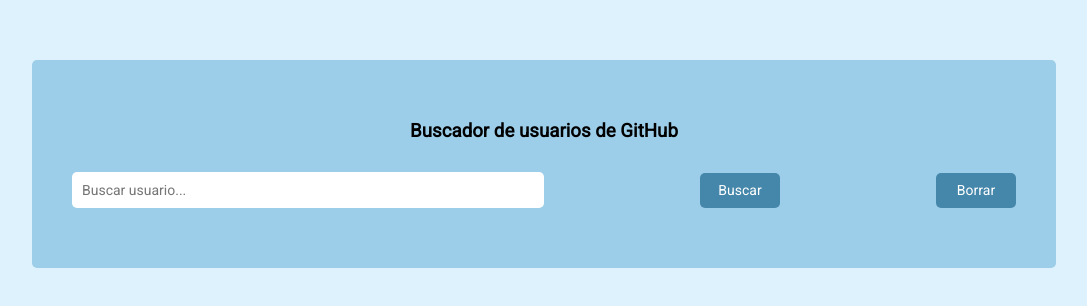
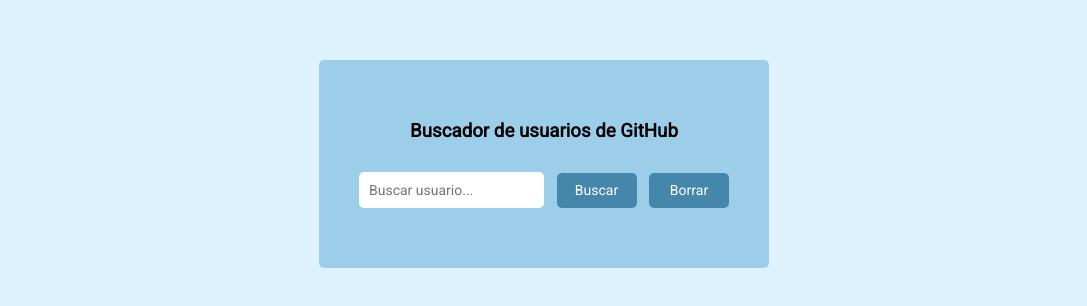
Before and after one commit to nicolasjitorres/buscar_usuarios_github, a website: page index.html in a window 1280 px wide. Shown: the part 236-542 px from the top of the page, without its empty margins (96-1183 px from the left). Drawn offline with Linux system fonts and the light colour scheme.

Commit message:
Corrigiendo estilo

```diff
--- a/styles.css
+++ b/styles.css
@@ -24,7 +24,7 @@
 }
 
 .contenedor-general {
-  width: 80%;
+  width: 450px ;
   display: flex;
   flex-wrap: wrap;
   padding: 40px;
```
